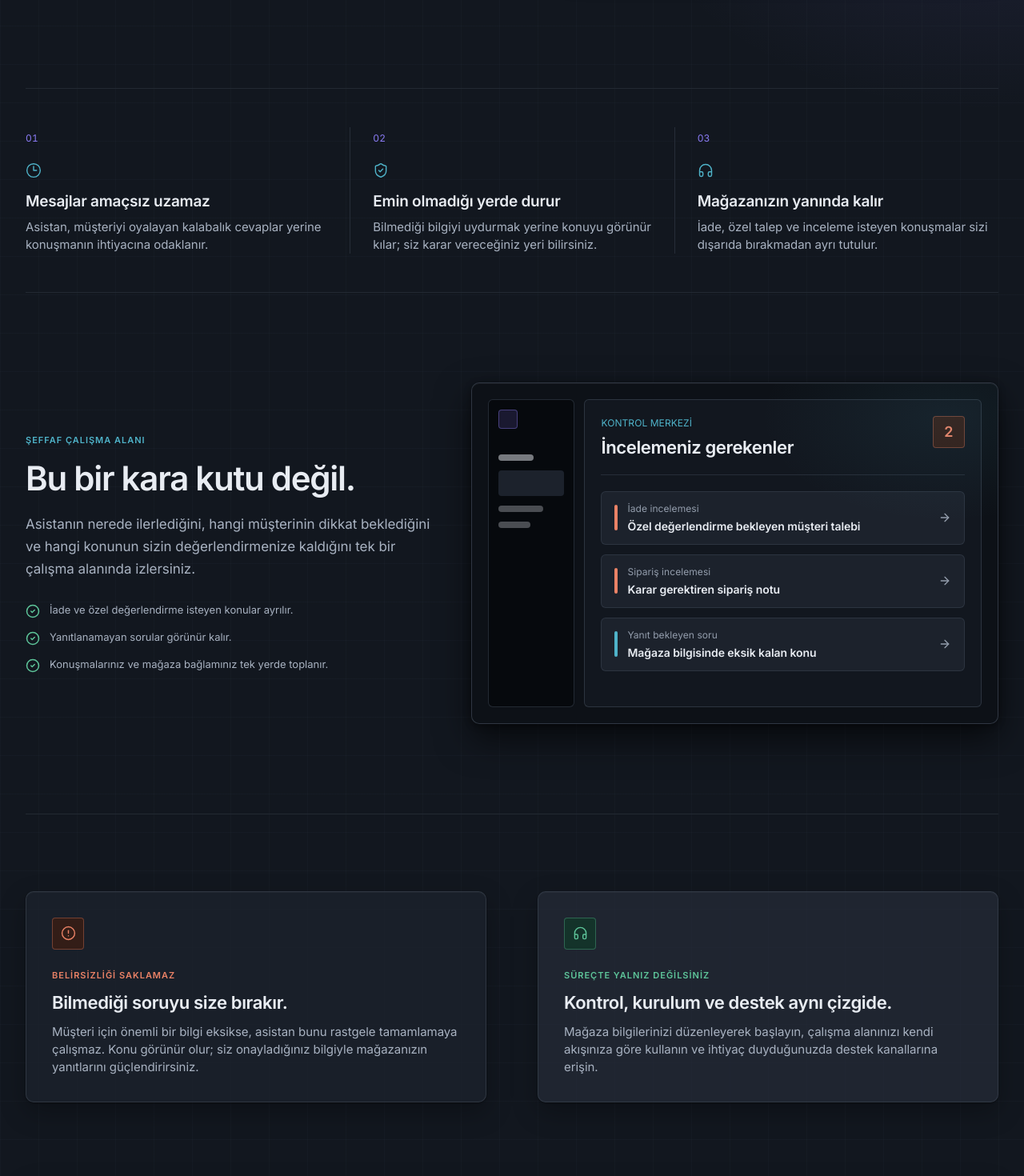
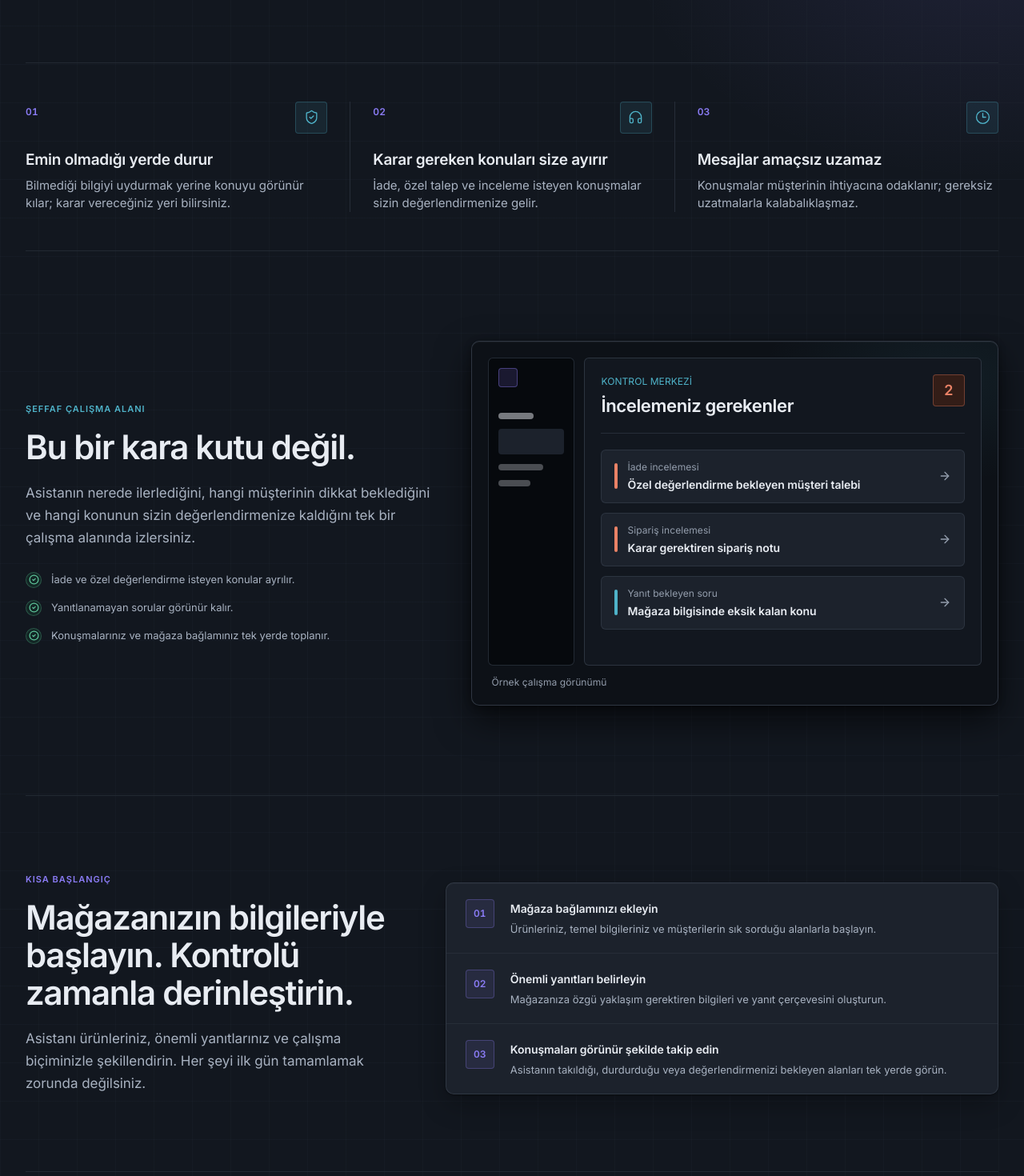
Before and after one commit to keremm44/whatsapp-assistant, a Next.js app in the folder frontend/: page / in a window 1280 px wide. Shown: the part 640-2110 px from the top of the page at 80% size. Built offline with nearby package versions, Linux system fonts and the light colour scheme; no server answers.

Commit message:
Strengthen landing page trust journey
Co-authored-by: arena-agent <297053741+arena-agent@users.noreply.github.com>

```diff
--- a/frontend/src/components/marketing/landing-page.tsx
+++ b/frontend/src/components/marketing/landing-page.tsx
@@ -16,24 +16,24 @@ import { Button } from "@/components/ui/button";
 const principles = [
   {
     number: "01",
-    title: "Mesajlar amaçsız uzamaz",
+    title: "Emin olmadığı yerde durur",
     description:
-      "Asistan, müşteriyi oyalayan kalabalık cevaplar yerine konuşmanın ihtiyacına odaklanır.",
-    icon: Clock3,
+      "Bilmediği bilgiyi uydurmak yerine konuyu görünür kılar; karar vereceğiniz yeri bilirsiniz.",
+    icon: ShieldCheck,
   },
   {
     number: "02",
-    title: "Emin olmadığı yerde durur",
+    title: "Karar gereken konuları size ayırır",
     description:
-      "Bilmediği bilgiyi uydurmak yerine konuyu görünür kılar; siz karar vereceğiniz yeri bilirsiniz.",
-    icon: ShieldCheck,
+      "İade, özel talep ve inceleme isteyen konuşmalar sizin değerlendirmenize gelir.",
+    icon: Headphones,
   },
   {
     number: "03",
-    title: "Mağazanızın yanında kalır",
+    title: "Mesajlar amaçsız uzamaz",
     description:
-      "İade, özel talep ve inceleme isteyen konuşmalar sizi dışarıda bırakmadan ayrı tutulur.",
-    icon: Headphones,
+      "Konuşmalar müşterinin ihtiyacına odaklanır; gereksiz uzatmalarla kalabalıklaşmaz.",
+    icon: Clock3,
   },
 ] as const;
 
@@ -41,8 +41,8 @@ export function LandingPage() {
   return (
     <main className="marketing-theme marketing-field min-h-screen overflow-hidden bg-canvas text-foreground">
       <div className="relative mx-auto max-w-[1380px] px-4 sm:px-6 lg:px-8">
-        <header className="relative z-10 flex items-center justify-between border-b border-divider/80 py-5 sm:py-6">
-          <BrandMark subtitle="Satıcılar için kontrollü müşteri iletişimi" />
+        <header className="relative z-10 flex items-center justify-between gap-3 border-b border-divider/80 py-5 sm:py-6">
+          <BrandMark className="min-w-0" subtitle="Kontrollü müşteri iletişimi" />
           <Button asChild variant="ghost" size="sm" className="shrink-0 text-muted hover:text-foreground">
             <Link href="/giris">Giriş yap</Link>
           </Button>
@@ -59,7 +59,7 @@ export function LandingPage() {
             </h1>
             <p className="mt-7 max-w-xl text-[17px] leading-7 text-muted sm:text-[19px] sm:leading-8">
               WhatsApp Asistan; mağazanızın bilgileriyle müşterileri karşılar,
-              karar gerektiren konuları size ayırır ve hiçbir konuşmayı kontrolünüzün dışına çıkarmaz.
+              karar gerektiren noktaları görünürlüğünüzde tutar.
             </p>
             <div className="mt-9 flex flex-col gap-3 sm:flex-row sm:items-center">
               <Button asChild size="lg" className="group px-6">
@@ -83,9 +83,13 @@ export function LandingPage() {
           <div className="grid gap-7 md:grid-cols-3 md:gap-0 md:divide-x md:divide-divider">
             {principles.map(({ number, title, description, icon: Icon }) => (
               <article key={number} className="group relative px-1 md:px-7 md:first:pl-0 md:last:pr-0">
-                <span className="type-meta type-figure text-brand">{number}</span>
-                <Icon aria-hidden="true" size={20} strokeWidth={1.7} className="mt-5 text-primary transition-transform duration-200 group-hover:-translate-y-0.5" />
-                <h2 className="mt-4 type-record-identity text-foreground">{title}</h2>
+                <div className="flex items-start justify-between gap-5">
+                  <span className="pt-1 type-meta type-figure font-semibold text-brand">{number}</span>
+                  <span className="flex h-10 w-10 shrink-0 items-center justify-center rounded-control border border-primary/25 bg-primary/10 text-primary transition-transform duration-200 group-hover:-translate-y-0.5">
+                    <Icon aria-hidden="true" size={19} strokeWidth={1.7} />
+                  </span>
+                </div>
+                <h2 className="mt-5 type-record-identity text-foreground">{title}</h2>
                 <p className="mt-2 max-w-sm type-body text-muted">{description}</p>
               </article>
             ))}
@@ -107,14 +111,47 @@ export function LandingPage() {
                 "Yanıtlanamayan sorular görünür kalır.",
                 "Konuşmalarınız ve mağaza bağlamınız tek yerde toplanır.",
               ].map((item) => (
-                <li key={item} className="flex gap-3 type-row-secondary text-muted">
-                  <CheckCircle2 aria-hidden="true" size={18} className="mt-0.5 shrink-0 text-success" />
-                  <span>{item}</span>
+                <li key={item} className="grid grid-cols-[20px_minmax(0,1fr)] items-start gap-3 type-row-secondary text-muted">
+                  <span className="mt-px flex h-5 w-5 items-center justify-center rounded-full border border-success/30 bg-success-muted/55 text-success">
+                    <CheckCircle2 aria-hidden="true" size={13} strokeWidth={2.3} />
+                  </span>
+                  <span className="pt-px">{item}</span>
                 </li>
               ))}
             </ul>
           </div>
           <PanelPreview />
+        </section>
+
+        <section className="relative z-10 border-t border-divider/80 py-20 lg:py-24">
+          <div className="grid gap-10 lg:grid-cols-[minmax(0,.8fr)_minmax(0,1.2fr)] lg:items-end lg:gap-16">
+            <div>
+              <p className="type-eyebrow text-brand">Kısa başlangıç</p>
+              <h2 className="mt-4 max-w-lg font-display text-[32px] font-semibold leading-[1.12] tracking-[-0.03em] text-foreground sm:text-[42px]">
+                Mağazanızın bilgileriyle başlayın. Kontrolü zamanla derinleştirin.
+              </h2>
+              <p className="mt-5 max-w-lg type-body text-muted sm:text-[17px] sm:leading-7">
+                Asistanı ürünleriniz, önemli yanıtlarınız ve çalışma biçiminizle şekillendirin. Her şeyi ilk gün tamamlamak zorunda değilsiniz.
+              </p>
+            </div>
+            <ol className="divide-y divide-divider overflow-hidden rounded-floating border border-boundary/70 bg-raised shadow-surface">
+              <SetupStep
+                number="01"
+                title="Mağaza bağlamınızı ekleyin"
+                description="Ürünleriniz, temel bilgileriniz ve müşterilerin sık sorduğu alanlarla başlayın."
+              />
+              <SetupStep
+                number="02"
+                title="Önemli yanıtları belirleyin"
+                description="Mağazanıza özgü yaklaşım gerektiren bilgileri ve yanıt çerçevesini oluşturun."
+              />
+              <SetupStep
+                number="03"
+                title="Konuşmaları görünür şekilde takip edin"
+                description="Asistanın takıldığı, durdurduğu veya değerlendirmenizi bekleyen alanları tek yerde görün."
+              />
+            </ol>
+          </div>
         </section>
 
         <section className="relative z-10 grid gap-8 border-t border-divider/80 py-20 lg:grid-cols-2 lg:gap-16 lg:py-24">
@@ -132,10 +169,10 @@ export function LandingPage() {
             <div className="flex h-10 w-10 items-center justify-center rounded-control border border-success/35 bg-success-muted text-success">
               <Headphones aria-hidden="true" size={19} strokeWidth={1.8} />
             </div>
-            <p className="mt-6 type-eyebrow text-success">Süreçte yalnız değilsiniz</p>
-            <h2 className="mt-3 type-section text-foreground">Kontrol, kurulum ve destek aynı çizgide.</h2>
+            <p className="mt-6 type-eyebrow text-success">Mağazanıza göre şekillenir</p>
+            <h2 className="mt-3 type-section text-foreground">Kontrol ve kurulum aynı çalışma alanında.</h2>
             <p className="mt-3 max-w-lg type-body text-muted">
-              Mağaza bilgilerinizi düzenleyerek başlayın, çalışma alanınızı kendi akışınıza göre kullanın ve ihtiyaç duyduğunuzda destek kanallarına erişin.
+              Mağazanızın bilgilerini düzenleyin, asistanın çalışma çerçevesini belirleyin ve ihtiyaç duyduğunuz alanları zamanla geliştirin.
             </p>
           </article>
         </section>
@@ -157,6 +194,28 @@ export function LandingPage() {
   );
 }
 
+function SetupStep({
+  number,
+  title,
+  description,
+}: {
+  number: string;
+  title: string;
+  description: string;
+}) {
+  return (
+    <li className="group flex items-start gap-4 px-5 py-5 sm:gap-5 sm:px-6">
+      <span className="flex h-9 w-9 shrink-0 items-center justify-center rounded-control border border-brand/30 bg-brand/10 type-meta type-figure font-semibold text-brand">
+        {number}
+      </span>
+      <div className="min-w-0 pt-0.5">
+        <h3 className="type-row-primary text-foreground">{title}</h3>
+        <p className="mt-1.5 max-w-xl type-row-secondary text-muted">{description}</p>
+      </div>
+    </li>
+  );
+}
+
 function AssistantPreview() {
   return (
     <div className="marketing-preview relative overflow-hidden rounded-floating border border-boundary/80 bg-raised p-4 shadow-2 sm:p-5">
@@ -170,14 +229,14 @@ function AssistantPreview() {
             <p className="type-meta text-muted-foreground">Mağaza bağlamıyla ilerliyor</p>
           </div>
         </div>
-        <span className="type-meta text-success">Takipte</span>
+        <span className="shrink-0 type-meta text-success">Satıcı görünürlüğünde</span>
       </div>
       <div className="space-y-4 py-5">
         <div className="max-w-[86%] rounded-sheet rounded-tl-control bg-sunken px-4 py-3 type-row-secondary text-muted">
           Merhaba, ürünün ölçüsü ve teslimat süresi hakkında bilgi alabilir miyim?
         </div>
         <div className="ml-auto max-w-[88%] rounded-sheet rounded-tr-control border border-primary/20 bg-primary/10 px-4 py-3 type-row-secondary text-foreground">
-          Elbette. Ürün sayfasındaki ölçü seçeneklerini paylaşabilirim. Teslimatla ilgili özel bir durum varsa mağazaya ileteyim.
+          Ürün ve teslimat bilgilerini kontrol edeyim. Özel bir durum varsa mağazaya ileteyim.
         </div>
         <div className="flex items-center gap-2 border-t border-divider pt-4 type-meta text-muted-foreground">
           <ShieldCheck aria-hidden="true" size={14} className="text-success" />
@@ -191,7 +250,7 @@ function AssistantPreview() {
 function PanelPreview() {
   return (
     <div className="marketing-panel relative overflow-hidden rounded-floating border border-boundary/80 bg-sunken p-3 shadow-2 sm:p-5">
-      <div className="flex min-h-[385px] gap-3">
+      <div className="relative z-10 flex min-h-[385px] gap-3">
         <aside className="hidden w-[108px] shrink-0 rounded-sheet border border-boundary/60 bg-chrome p-3 sm:block">
           <div className="h-6 w-6 rounded-control border border-brand/40 bg-brand/15" />
           <div className="mt-8 space-y-3">
@@ -216,6 +275,9 @@ function PanelPreview() {
           </div>
         </div>
       </div>
+      <p className="relative z-10 px-1 pt-3 type-meta text-muted-foreground">
+        Örnek çalışma görünümü
+      </p>
     </div>
   );
 }
```
